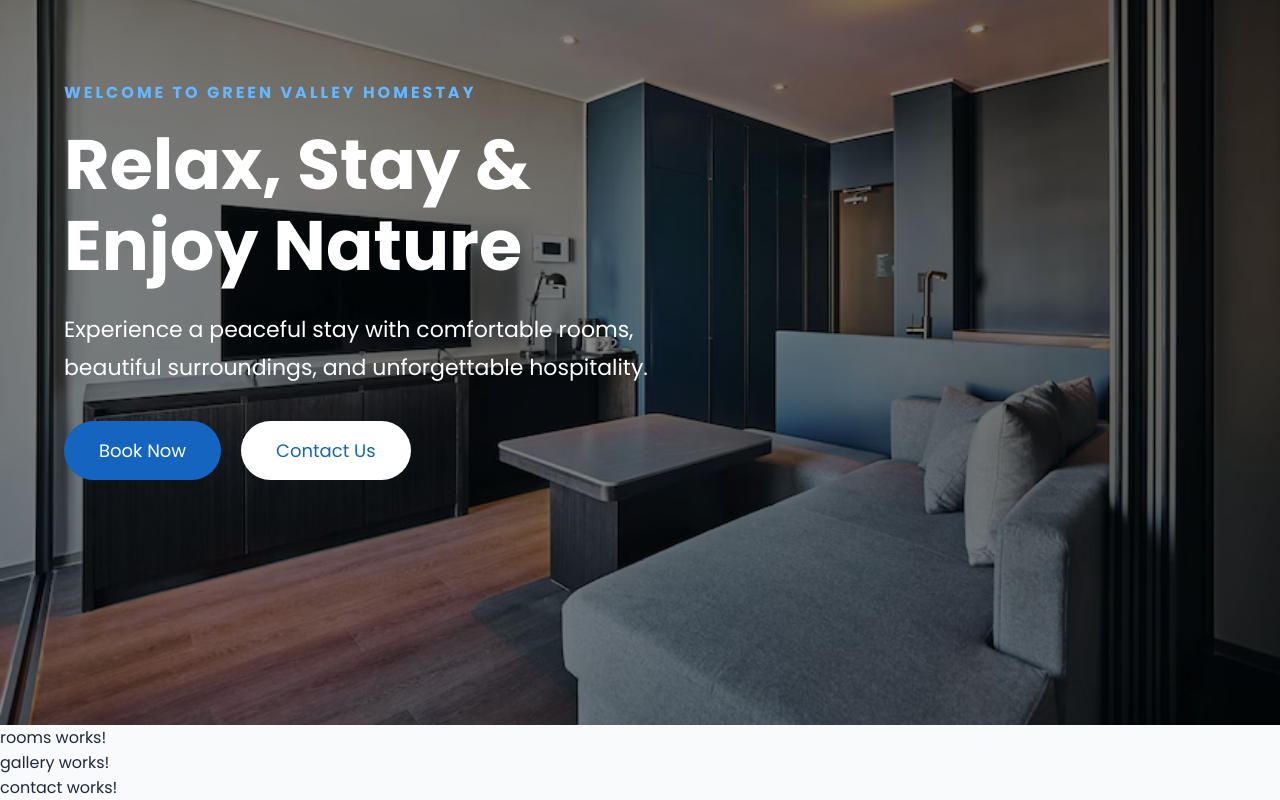
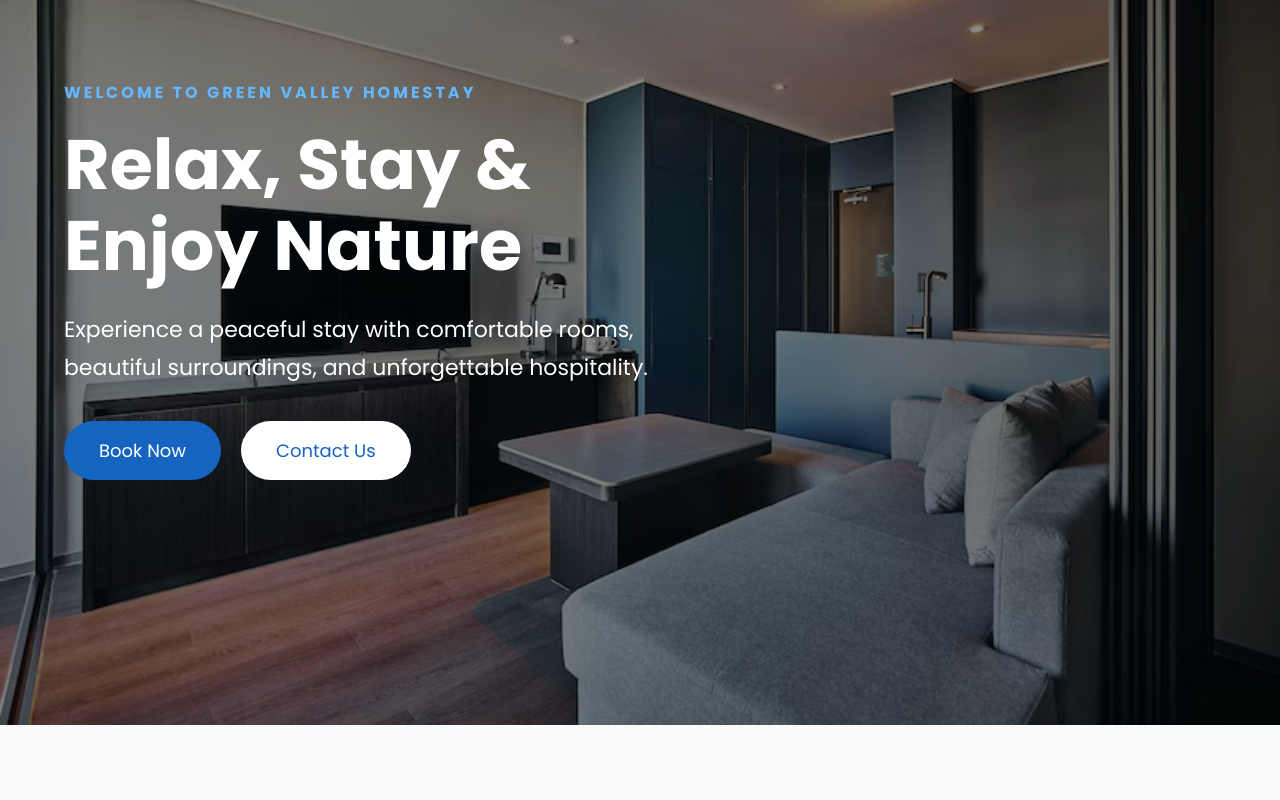
Before and after one commit to Mohammedaraafath/careflow-ui, an Angular app: page / in a window 1280 px wide. Shown: the part 165-965 px from the top of the page. After the commit the page ends 890 px from the top, so only its background shows below. Built offline with nearby package versions, Linux system fonts and the light colour scheme.

Commit message:
hotel home page

```diff
--- a/src/app/app.component.html
+++ b/src/app/app.component.html
@@ -8,8 +8,8 @@
 
 <app-home></app-home>
 
-<app-rooms></app-rooms>
+<!--<app-rooms></app-rooms>-->
 
-<app-gallery></app-gallery>
+<!--<app-gallery></app-gallery>-->
 
-<app-contact></app-contact>
+<!--<app-contact></app-contact>-->
```
